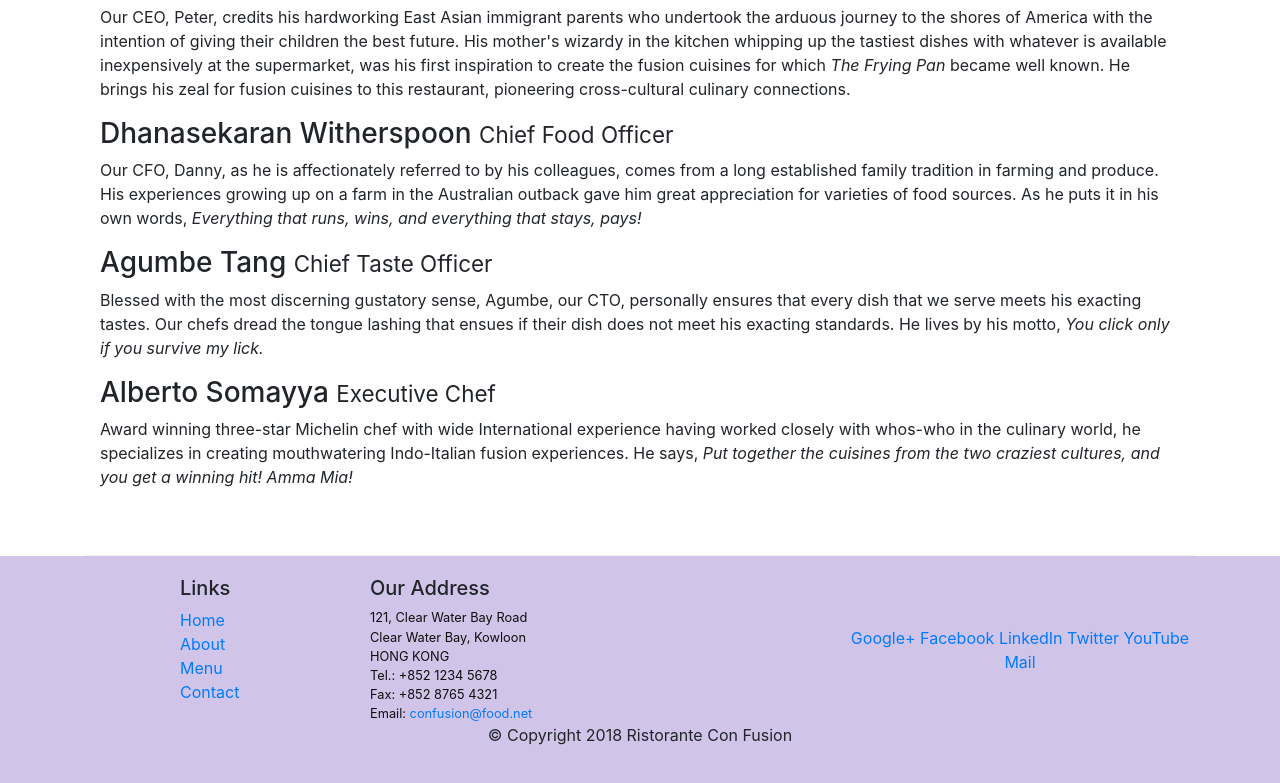
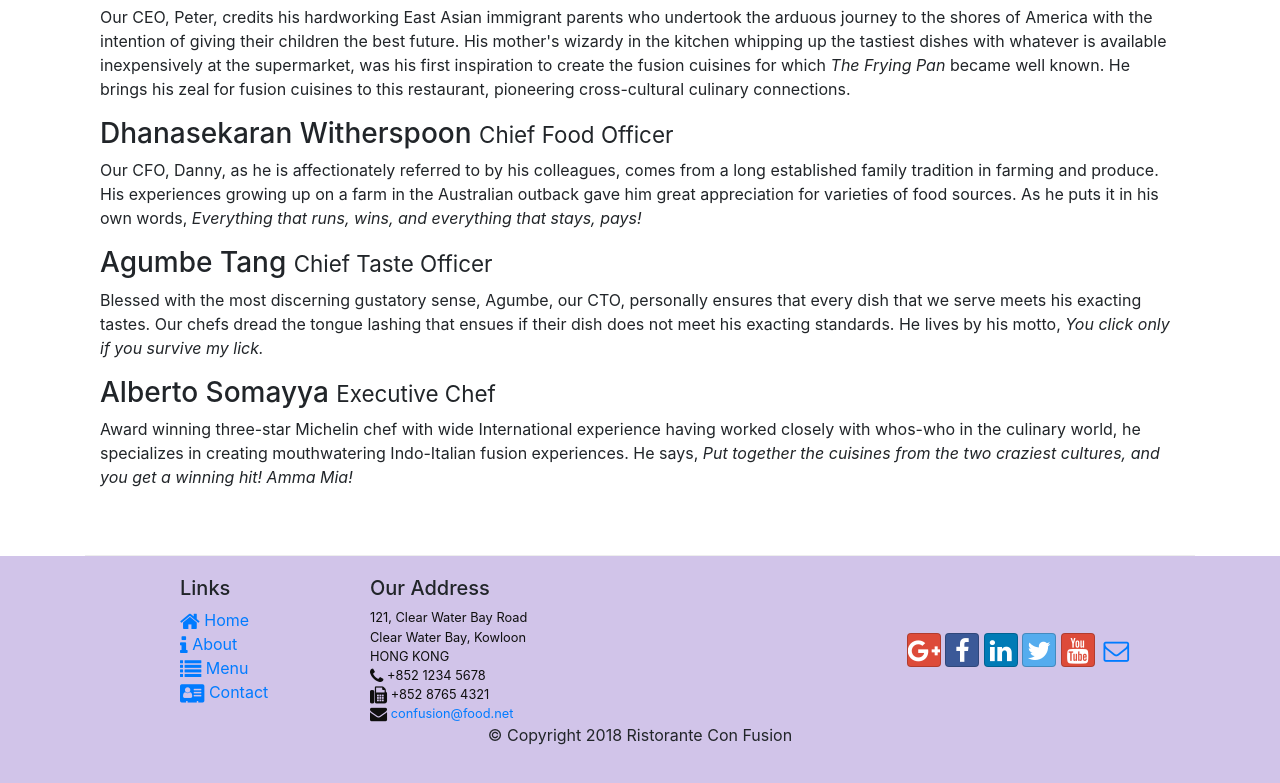
Before and after one commit to Scientist-Ansh/Bootstrap-module1, a website: page aboutus.html in a window 1280 px wide. Shown: the part 998-1781 px from the top of the page. Drawn offline with nearby package versions, Linux system fonts and the light colour scheme.

Commit message:
icon fonts

```diff
--- a/aboutus.html
+++ b/aboutus.html
@@ -7,7 +7,10 @@
     <meta name="viewport" content="width=device-width, initial-scale=1, shrink-to-fit=no">
     <meta http-equiv="x-ua-compatible" content="ie=edge">
 
+
     <link rel="stylesheet" href="node_modules/bootstrap/dist/css/bootstrap.min.css">
+    <link rel="stylesheet" href="node_modules/font-awesome/css/font-awesome.min.css">
+    <link rel="stylesheet" href="node_modules/bootstrap-social/bootstrap-social.css">
     <link rel="stylesheet" href="css/styles.css">
     <title>Ristorante Con Fusion: About Us</title>
 
@@ -23,10 +26,10 @@
 
             <div class="collapse navbar-collapse" id="Navbar">
                 <ul class="navbar-nav mr-auto">
-                    <li class="nav-item"><a class="nav-link" href="./index.html">Home</a></li>
-                    <li class="nav-item active"><a class="nav-link" href="#">About</a></li>
-                    <li class="nav-item"><a class="nav-link" href="#">Menu</a></li>
-                    <li class="nav-item"><a class="nav-link" href="#">Contact</a></li>
+                    <li class="nav-item"><a class="nav-link" href="./index.html"><span class="fa fa-home fa-lg"></span> Home</a></li>
+                    <li class="nav-item active"><a class="nav-link" href="#"><span class="fa fa-info fa-lg"></span> About</a></li>
+                    <li class="nav-item"><a class="nav-link" href="#"><span class="fa fa-list fa-lg"></span> Menu</a></li>
+                    <li class="nav-item"><a class="nav-link" href="#"><span class="fa fa-address-card fa-lg"></span> Contact</a></li>
                 </ul>
             </div>
 
@@ -113,10 +116,10 @@
                 <div class="col-4 offset-1 col-sm-2">
                     <h5>Links</h5>
                     <ul class="list-unstyled">
-                        <li><a href="./index.html">Home</a></li>
-                        <li><a href="#">About</a></li>
-                        <li><a href="#">Menu</a></li>
-                        <li><a href="#">Contact</a></li>
+                        <li><a href="./index.html"><span class="fa fa-home fa-lg"></span> Home</a></li>
+                        <li><a href="#"><span class="fa fa-info fa-lg"></span> About</a></li>
+                        <li><a href="#"><span class="fa fa-list fa-lg"></span> Menu</a></li>
+                        <li><a href="#"><span class="fa fa-address-card fa-lg"></span> Contact</a></li>
                     </ul>
                 </div>
                 <div class="col-7 col-sm-5">
@@ -125,19 +128,19 @@
                         121, Clear Water Bay Road<br>
                         Clear Water Bay, Kowloon<br>
                         HONG KONG<br>
-                        Tel.: +852 1234 5678<br>
-                        Fax: +852 8765 4321<br>
-                        Email: <a href="mailto:confusion@food.net">confusion@food.net</a>
+                        <i class="fa fa-phone fa-lg"></i> +852 1234 5678<br>
+                        <i class="fa fa-fax fa-lg"></i> +852 8765 4321<br>
+                        <i class="fa fa-envelope fa-lg"></i> <a href="mailto:confusion@food.net">confusion@food.net</a>
                     </address>
                 </div>
                 <div class="col-12 col-sm-4 align-self-center">
                     <div class="text-center">
-                        <a href="http://google.com/+">Google+</a>
-                        <a href="http://www.facebook.com/profile.php?id=">Facebook</a>
-                        <a href="http://www.linkedin.com/in/">LinkedIn</a>
-                        <a href="http://twitter.com/">Twitter</a>
-                        <a href="http://youtube.com/">YouTube</a>
-                        <a href="mailto:">Mail</a>
+                            <a class="btn btn-social-icon btn-google" href="http://google.com/+"><i class="fa fa-google-plus"></i></a>
+                            <a class="btn btn-social-icon btn-facebook" href="http://www.facebook.com/profile.php?id="><i class="fa fa-facebook"></i></a>
+                            <a class="btn btn-social-icon btn-linkedin" href="http://www.linkedin.com/in/"><i class="fa fa-linkedin"></i></a>
+                            <a class="btn btn-social-icon btn-twitter" href="http://twitter.com/"><i class="fa fa-twitter"></i></a>
+                            <a class="btn btn-social-icon btn-google" href="http://youtube.com/"><i class="fa fa-youtube"></i></a>
+                            <a class="btn btn-social-icon" href="mailto:"><i class="fa fa-envelope-o"></i></a>
                     </div>
                 </div>
             </div>
--- a/package.json
+++ b/package.json
@@ -15,6 +15,8 @@
   },
   "dependencies": {
     "bootstrap": "^4.0.0",
+    "bootstrap-social": "^5.1.1",
+    "font-awesome": "^4.7.0",
     "jquery": "^3.3.1",
     "popper.js": "^1.12.9"
   }
```
Also changed, not shown: index.html (+19 -17 lines), 1 other file.
